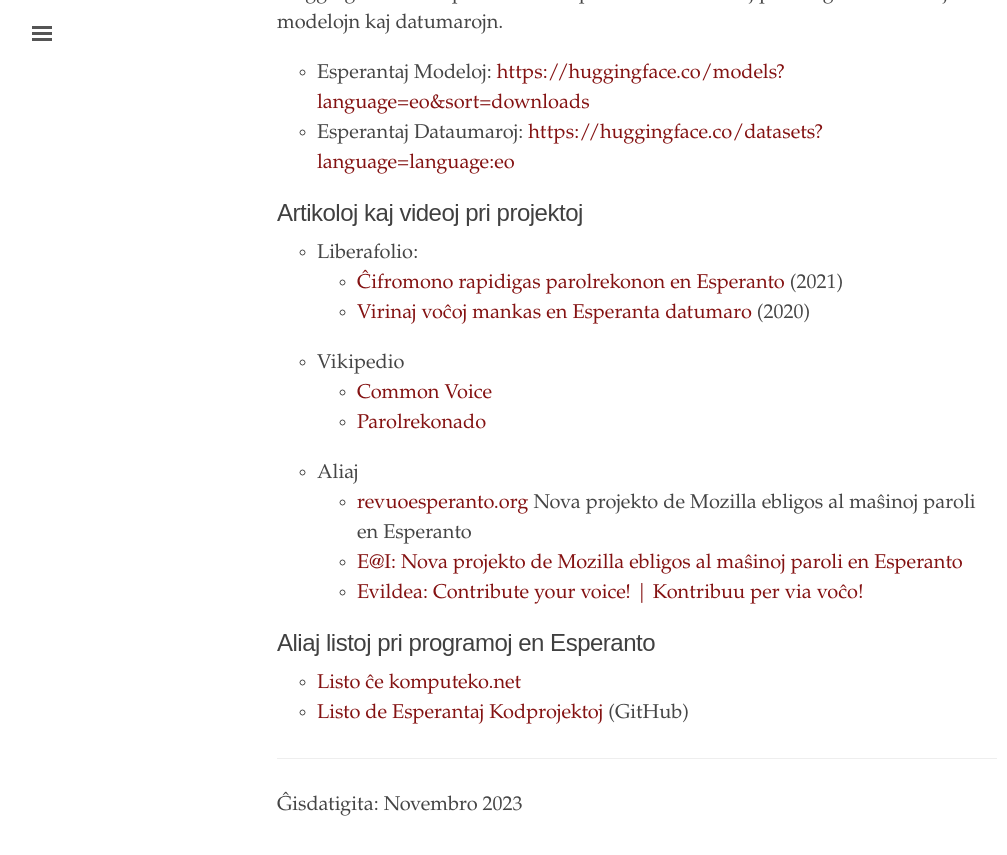
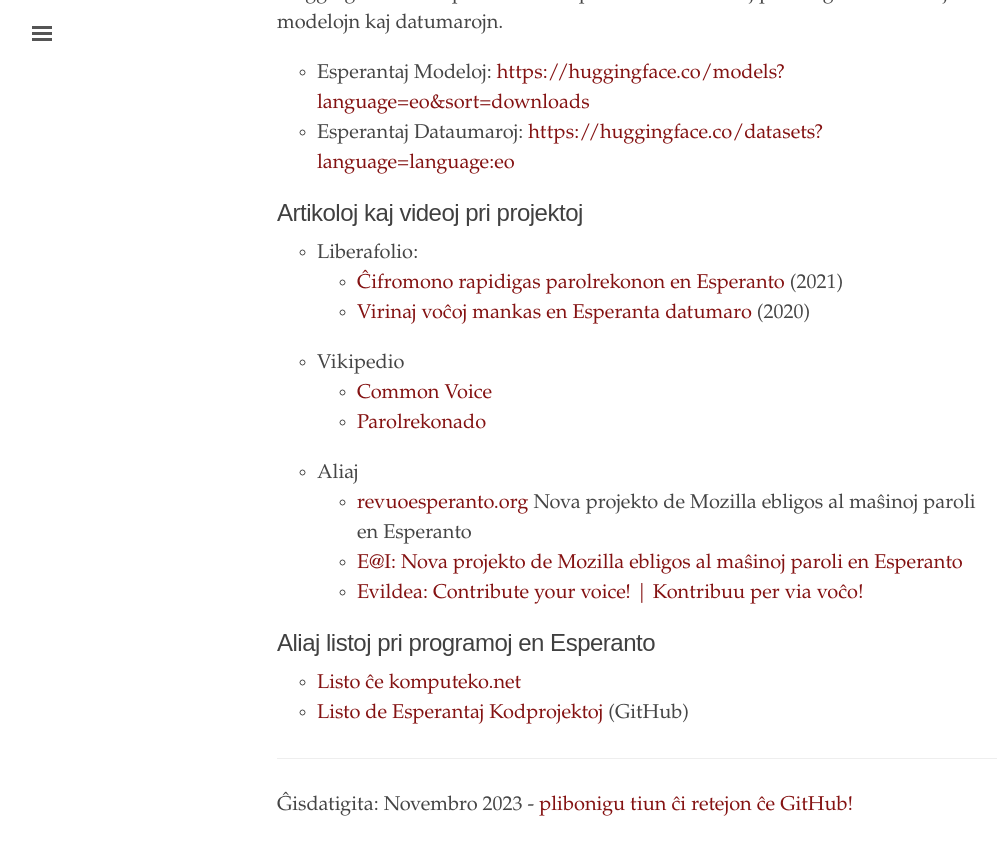
Before and after one commit to parolteknologio/parolteknologio.github.io, a Jekyll site: the page built from index.html, in a window 1280 px wide and 900 px high, scrolled down 1560 px. Shown: the top 855 px of the window, without its empty margins (3-1010 px from the left). Built offline with Jekyll 4.4.1, drawn with Linux system fonts in a browser that asks for light colours.

Commit message:
index.html

```diff
--- a/index.html
+++ b/index.html
@@ -102,7 +102,7 @@ title: "Voĉaj teknologioj por Esperantujo"
 </div>
 
 <hr>
-<p>Ĝisdatigita: Novembro 2023</p>
+<p>Ĝisdatigita: Novembro 2023 - <a href="https://github.com/parolteknologio/parolteknologio.github.io">plibonigu tiun ĉi retejon ĉe GitHub!</a></p>
 
 <!-- <div class="toc">
   <h2>Paĝoj</h2>
```
